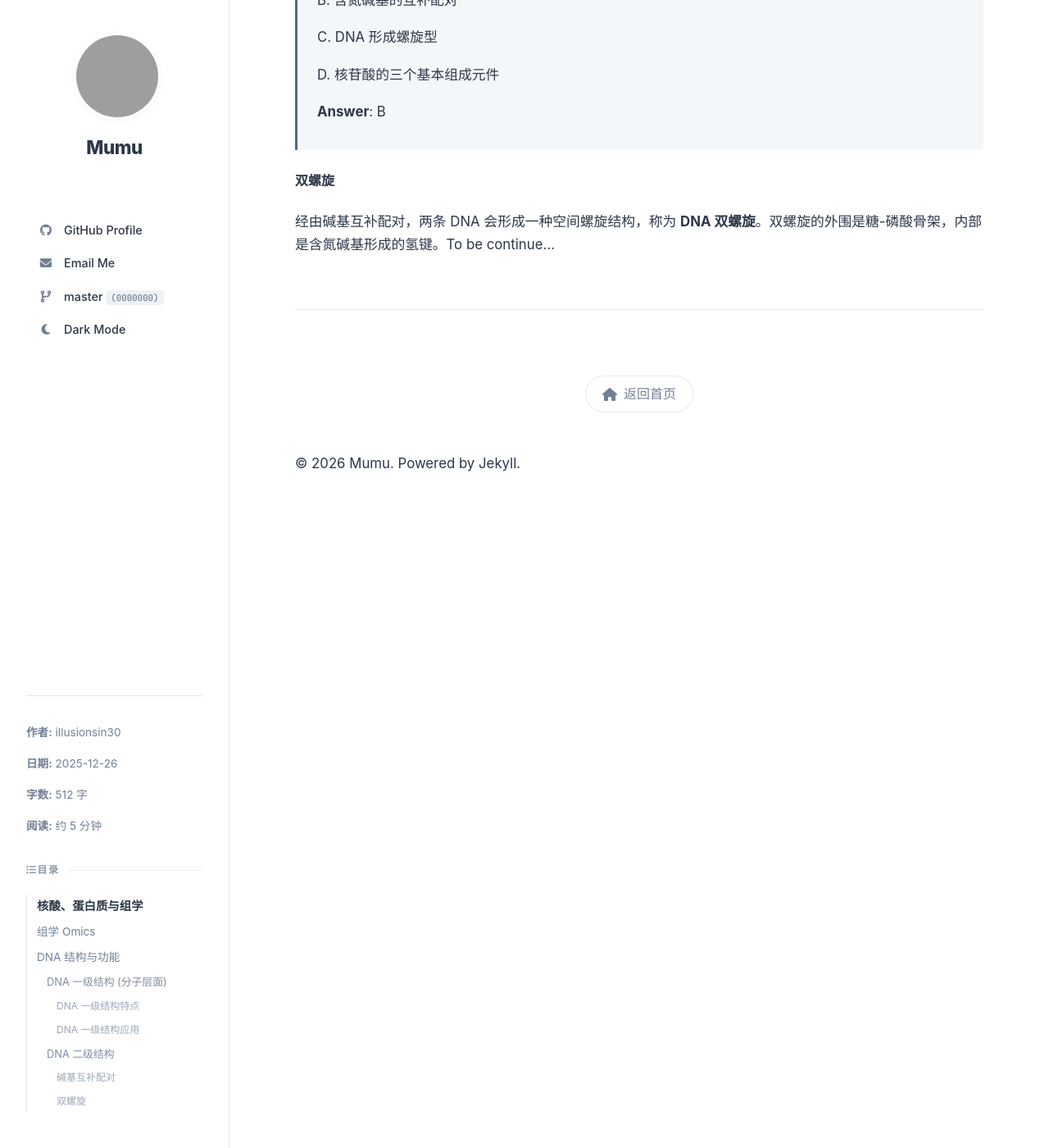
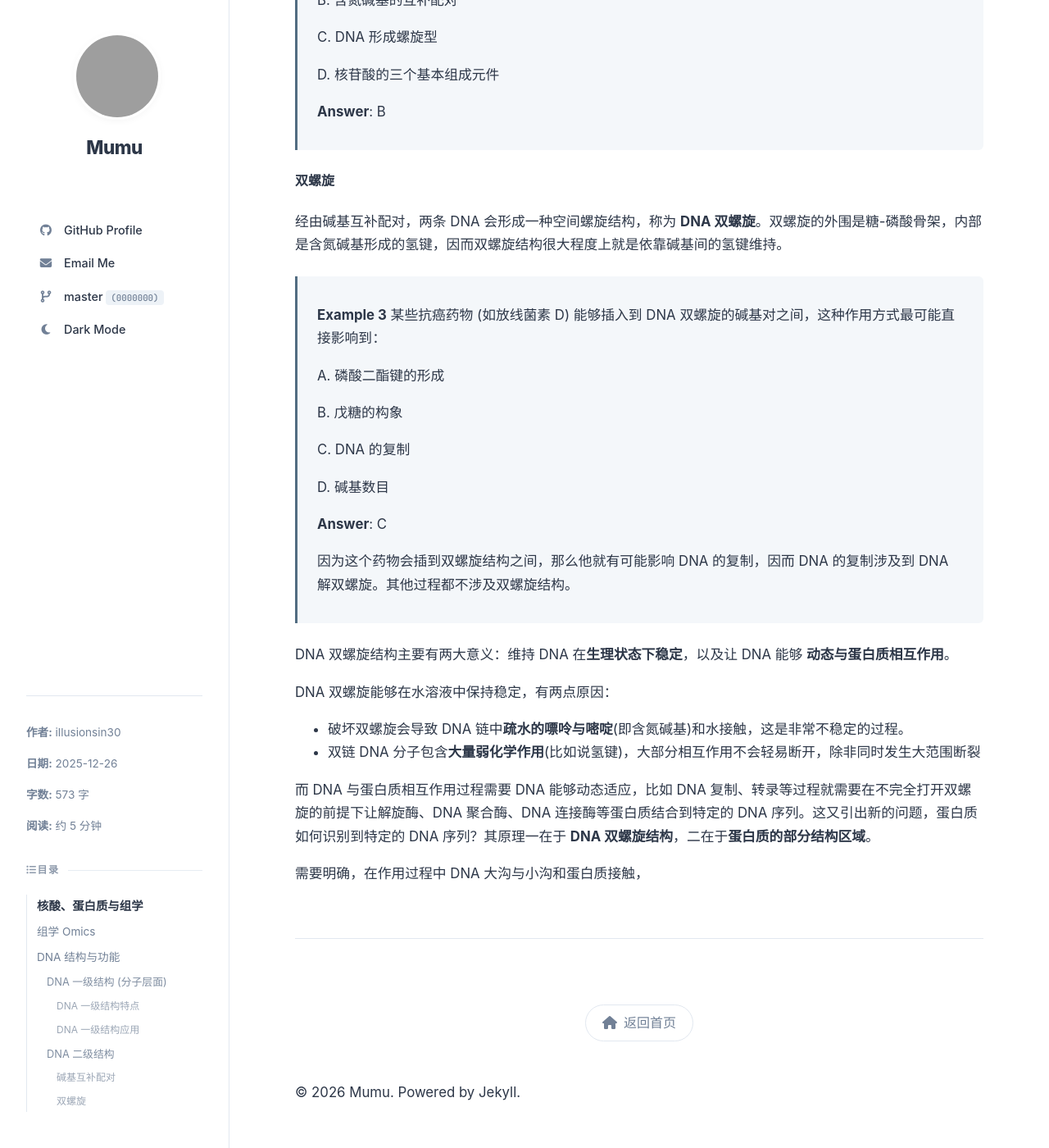
Before and after one commit to illusionsin30/illusionsin30.github.io, a Jekyll site: the page built from _posts/2025-12-26-Bio.md, in a window 1280 px wide and 1400 px high, scrolled down 5167 px. Shown: the whole window at 82% size. Built offline with Jekyll 4.4.1, drawn with Linux system fonts in a browser that asks for light colours; grey boxes are pictures that could not be loaded.

```diff
--- a/_posts/2025-12-26-Bio.md
+++ b/_posts/2025-12-26-Bio.md
@@ -92,4 +92,28 @@ DNA 二级结构则涉及到 DNA 的空间结构，其聚焦在两条 DNA 单链
 > **Answer**: B
 
 #### 双螺旋
-经由碱基互补配对，两条 DNA 会形成一种空间螺旋结构，称为 **DNA 双螺旋**。双螺旋的外围是糖-磷酸骨架，内部是含氮碱基形成的氢键。To be continue...
+经由碱基互补配对，两条 DNA 会形成一种空间螺旋结构，称为 **DNA 双螺旋**。双螺旋的外围是糖-磷酸骨架，内部是含氮碱基形成的氢键，因而双螺旋结构很大程度上就是依靠碱基间的氢键维持。
+
+> **Example 3** 某些抗癌药物 (如放线菌素 D) 能够插入到 DNA 双螺旋的碱基对之间，这种作用方式最可能直接影响到：
+>
+> A. 磷酸二酯键的形成
+>
+> B. 戊糖的构象
+>
+> C. DNA 的复制
+>
+> D. 碱基数目
+>
+> **Answer**: C
+>
+> 因为这个药物会插到双螺旋结构之间，那么他就有可能影响 DNA 的复制，因而 DNA 的复制涉及到 DNA 解双螺旋。其他过程都不涉及双螺旋结构。
+
+DNA 双螺旋结构主要有两大意义：维持 DNA 在**生理状态下稳定**，以及让 DNA 能够 **动态与蛋白质相互作用**。
+
+DNA 双螺旋能够在水溶液中保持稳定，有两点原因：
+- 破坏双螺旋会导致 DNA 链中**疏水的嘌呤与嘧啶**(即含氮碱基)和水接触，这是非常不稳定的过程。
+- 双链 DNA 分子包含**大量弱化学作用**(比如说氢键)，大部分相互作用不会轻易断开，除非同时发生大范围断裂
+
+而 DNA 与蛋白质相互作用过程需要 DNA 能够动态适应，比如 DNA 复制、转录等过程就需要在不完全打开双螺旋的前提下让解旋酶、DNA 聚合酶、DNA 连接酶等蛋白质结合到特定的 DNA 序列。这又引出新的问题，蛋白质如何识别到特定的 DNA 序列？其原理一在于 **DNA 双螺旋结构**，二在于**蛋白质的部分结构区域**。
+
+需要明确，在作用过程中 DNA 大沟与小沟和蛋白质接触，
```
Also changed, not shown: _posts/Topology/finals/2026-1-6-chap1.md (added, +124 -0 lines), index.md (+3 -16 lines), past_index.md (added, +18 -0 lines), 1 other file.
